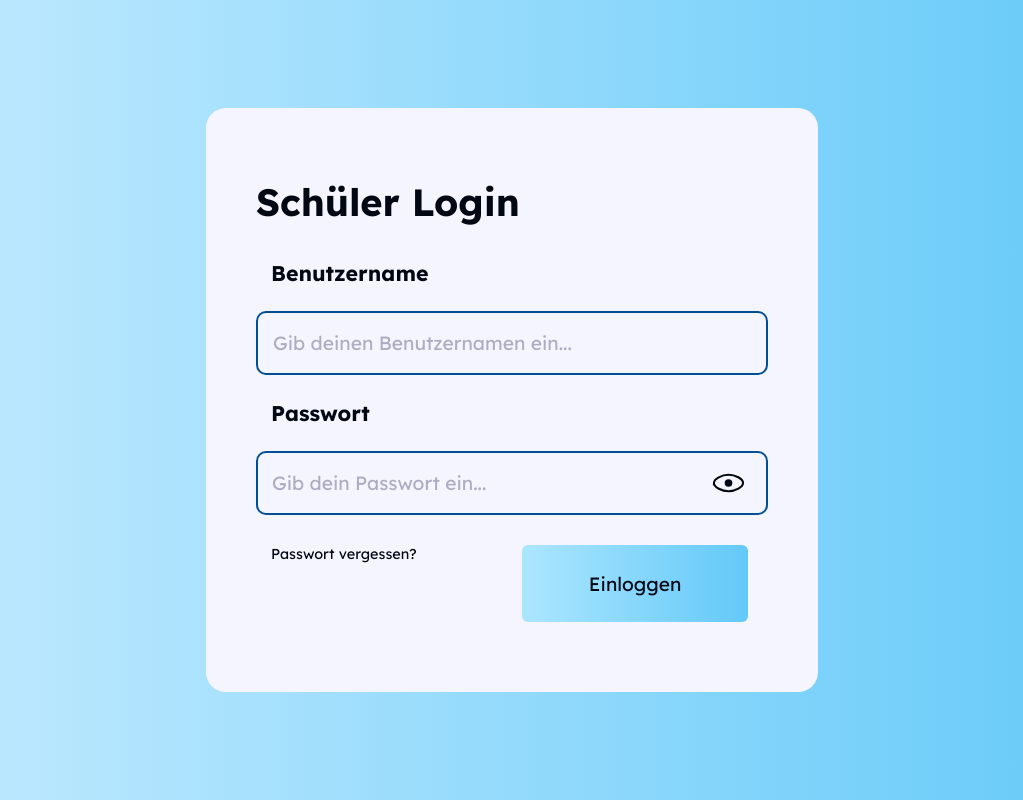
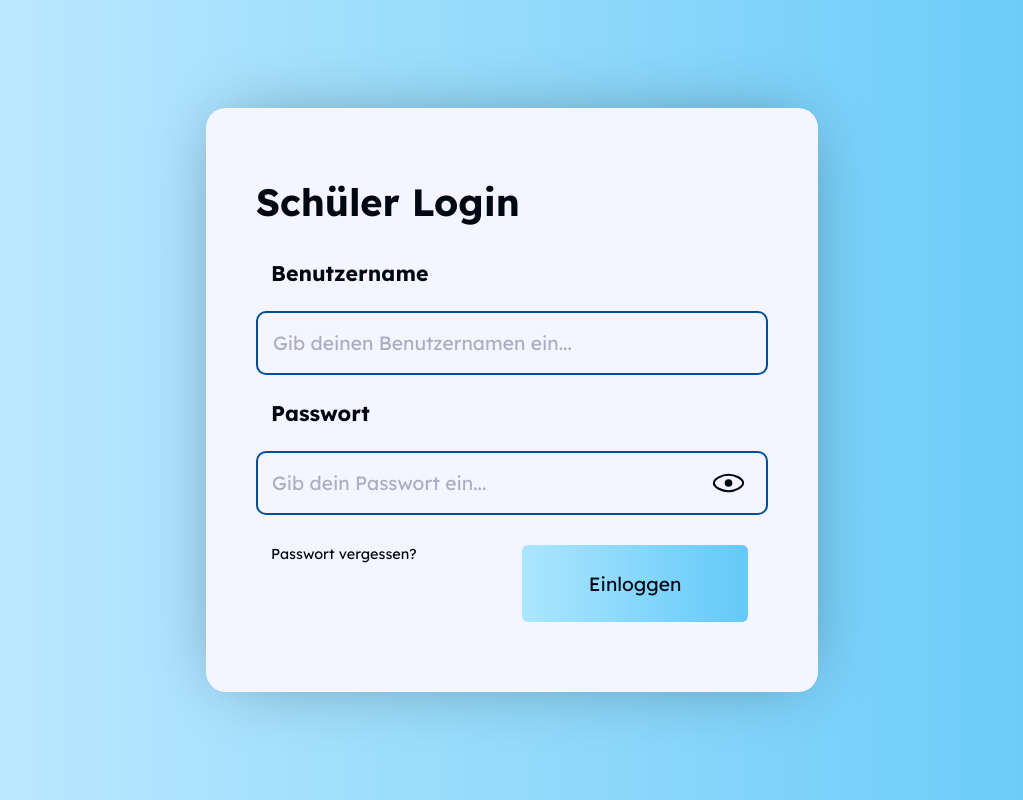
Before and after one commit to flavianz/eduLounge-Web, a React (Create React App) app: page /students/login in a window 1280 px wide. Shown: the whole page, without its empty margins (128-1151 px from the left). Built offline with nearby package versions, Linux system fonts and the light colour scheme.

Commit message:
Add shadow to container

```diff
--- a/src/sites/StudentLogin/StudentLogin.css
+++ b/src/sites/StudentLogin/StudentLogin.css
@@ -25,6 +25,7 @@
     padding: 50px;
     flex-direction: column;
     justify-content: center;
+    box-shadow: 0 0 70px -18px rgba(0,0,0,0.40);;
 }
 
 .forgotPassword {
```
